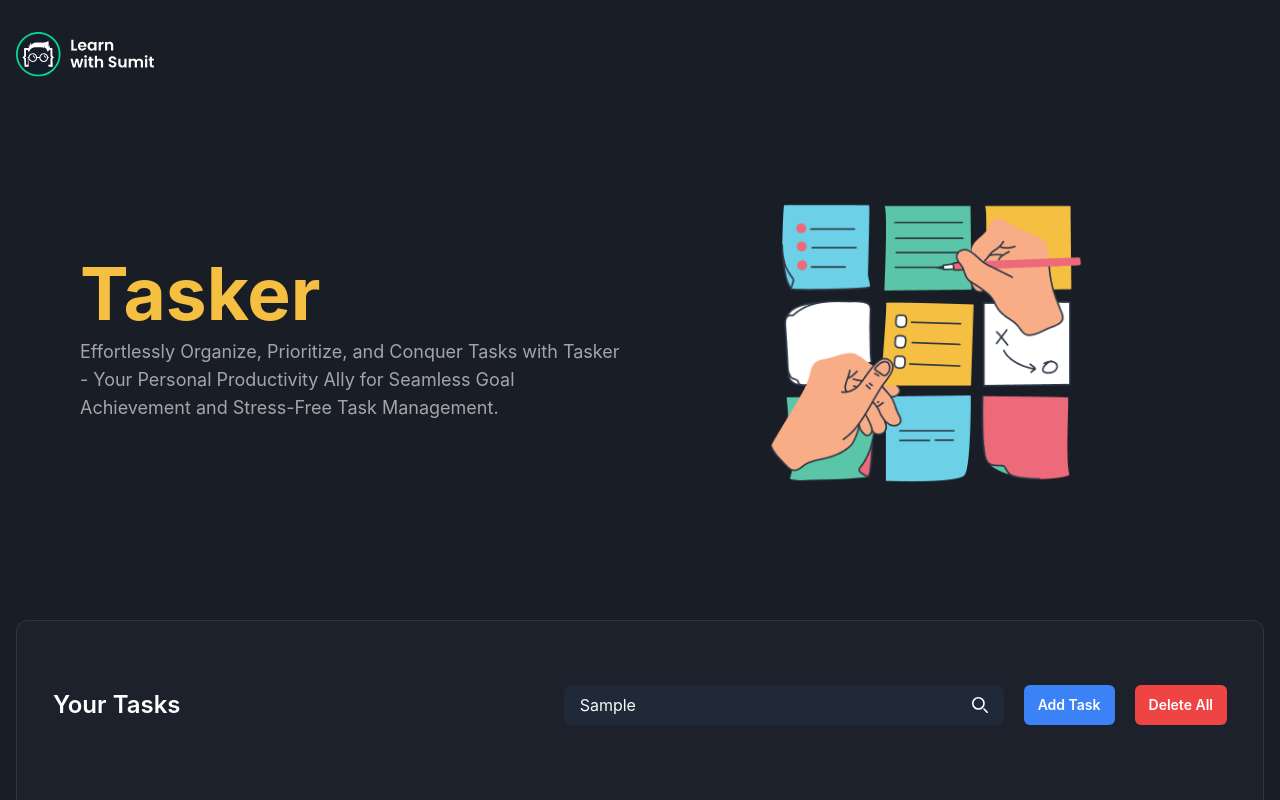
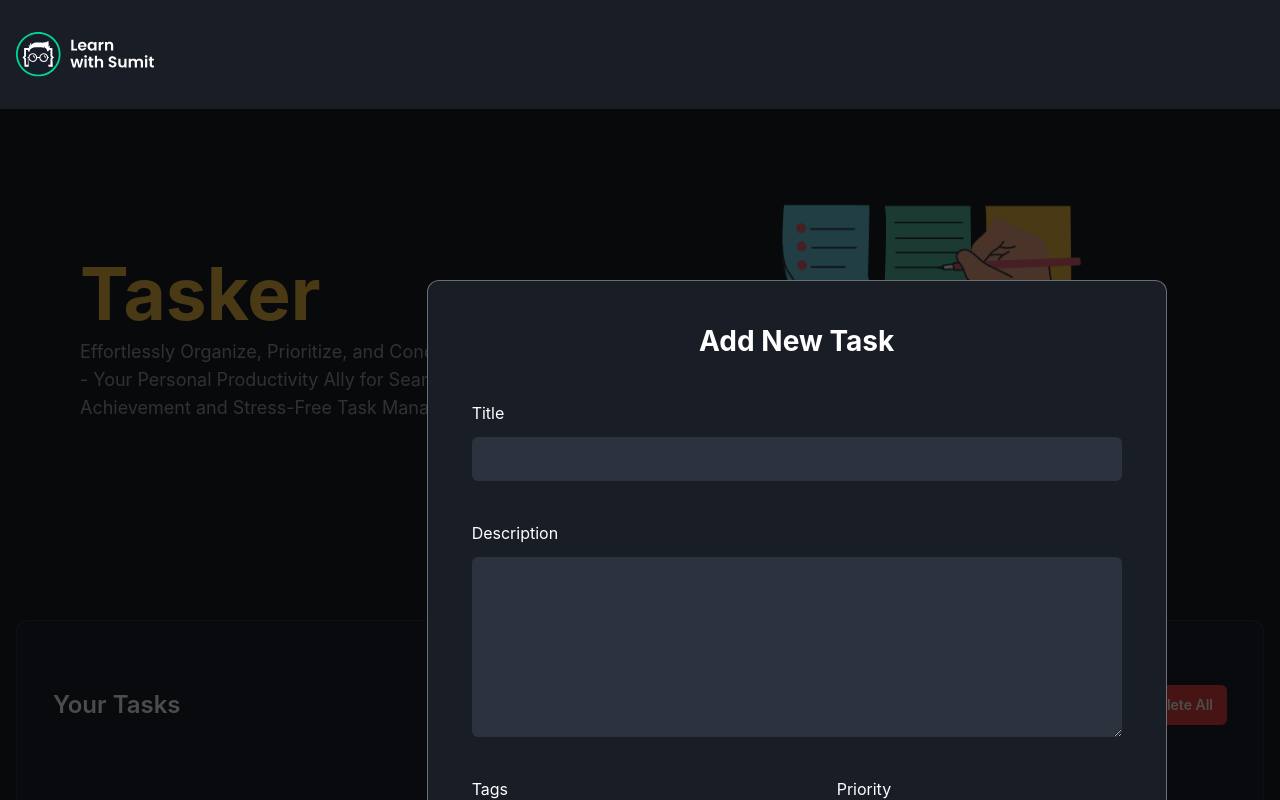
Before and after one commit to hasanulhasan/tasker, a React (Vite) app: page / in a window 1280 px wide. Both pictures are taken after typing "Sample" into the empty fields and a click on the button "Add Task". Shown: the top 800 px of the page. Built offline with nearby package versions, Linux system fonts and the light colour scheme.

Commit message:
modal added

```diff
--- /dev/null
+++ b/src/components/TaskModal.jsx
@@ -0,0 +1,81 @@
+/* eslint-disable react/prop-types */
+
+export default function TaskModal({setModalOpen}) {
+  return (
+    <>
+            <div className="bg-black bg-opacity-70 h-full w-full z-10 absolute top-0 left-0"></div>
+            <form className="mx-auto my-10 w-full max-w-[740px] rounded-xl border border-[#FEFBFB]/[36%] bg-[#191D26] p-9 max-md:px-4 lg:my-20 lg:p-11 z-10 absolute top-1/4 left-1/3">
+                <h2 className="mb-9 text-center text-2xl font-bold text-white lg:mb-11 lg:text-[28px]">
+                    Add New Task
+                </h2>
+
+                <div className="space-y-9 text-white lg:space-y-10">
+                    <div className="space-y-2 lg:space-y-3">
+                        <label htmlFor="title">Title</label>
+                        <input
+                            className="block w-full rounded-md bg-[#2D323F] px-3 py-2.5"
+                            type="text"
+                            name="title"
+                            id="title"
+                            required
+                        />
+                    </div>
+
+                    <div className="space-y-2 lg:space-y-3">
+                        <label htmlFor="description">Description</label>
+                        <textarea
+                            className="block min-h-[120px] w-full rounded-md bg-[#2D323F] px-3 py-2.5 lg:min-h-[180px]"
+                            type="text"
+                            name="description"
+                            id="description"
+                            required
+                        ></textarea>
+                    </div>
+
+                    <div className="grid-cols-2 gap-x-4 max-md:space-y-9 md:grid lg:gap-x-10 xl:gap-x-20">
+                        <div className="space-y-2 lg:space-y-3">
+                            <label htmlFor="tags">Tags</label>
+                            <input
+                                className="block w-full rounded-md bg-[#2D323F] px-3 py-2.5"
+                                type="text"
+                                name="tags"
+                                id="tags"
+                                required
+                            />
+                        </div>
+
+                        <div className="space-y-2 lg:space-y-3">
+                            <label htmlFor="priority">Priority</label>
+                            <select
+                                className="block w-full cursor-pointer rounded-md bg-[#2D323F] px-3 py-2.5"
+                                name="priority"
+                                id="priority"
+                                required
+                            >
+                                <option value="">Select Priority</option>
+                                <option value="Low">Low</option>
+                                <option value="Medium">Medium</option>
+                                <option value="High">High</option>
+                            </select>
+                        </div>
+                    </div>
+                </div>
+
+                <div className="mt-16 flex justify-between lg:mt-20">
+                    <button
+                        onClick={()=> setModalOpen(false)}
+                        className="rounded bg-red-600 px-4 py-2 text-white transition-all hover:opacity-80"
+                    >
+                        Close
+                    </button>
+                    <button
+                        type="submit"
+                        className="rounded bg-blue-600 px-4 py-2 text-white transition-all hover:opacity-80"
+                    >
+                        Save
+                    </button>
+                </div>
+            </form>
+        </>
+  )
+}
--- a/src/components/Tasks.jsx
+++ b/src/components/Tasks.jsx
@@ -1,10 +1,14 @@
 import Task from "./Task";
 import data from '../Data/data.json'
+import { useState } from "react";
+import TaskModal from "./TaskModal";
 export default function Tasks() {
+	const [modalOpen, setModalOpen] = useState(false)
 
   return (
     <section className="mb-20" id="tasks">
 		<div className="container">
+			{modalOpen && <TaskModal setModalOpen={setModalOpen}/>}
 		{/* <!-- Search Box Ends --> */}
 			<div className="rounded-xl border border-[rgba(206,206,206,0.12)] bg-[#1D212B] px-6 py-8 md:px-9 md:py-16">
 				<div className="mb-14 items-center justify-between sm:flex">
@@ -27,7 +31,7 @@
 								</div>
 							</div>
 						</form>
-						<button className="rounded-md bg-blue-500 px-3.5 py-2.5 text-sm font-semibold">Add Task</button>
+						<button onClick={()=> setModalOpen(!modalOpen)} className="rounded-md bg-blue-500 px-3.5 py-2.5 text-sm font-semibold">Add Task</button>
 						<button className="rounded-md bg-red-500 px-3.5 py-2.5 text-sm font-semibold">Delete All</button>
 					</div>
 				</div>
```
